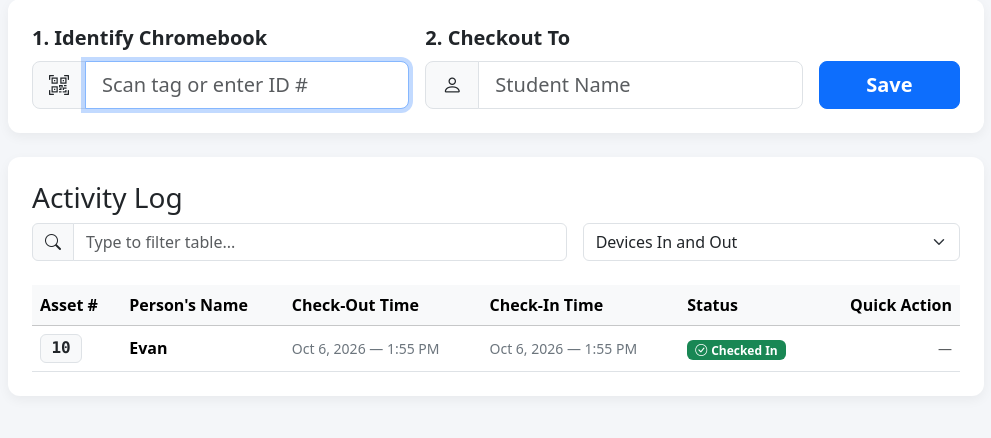
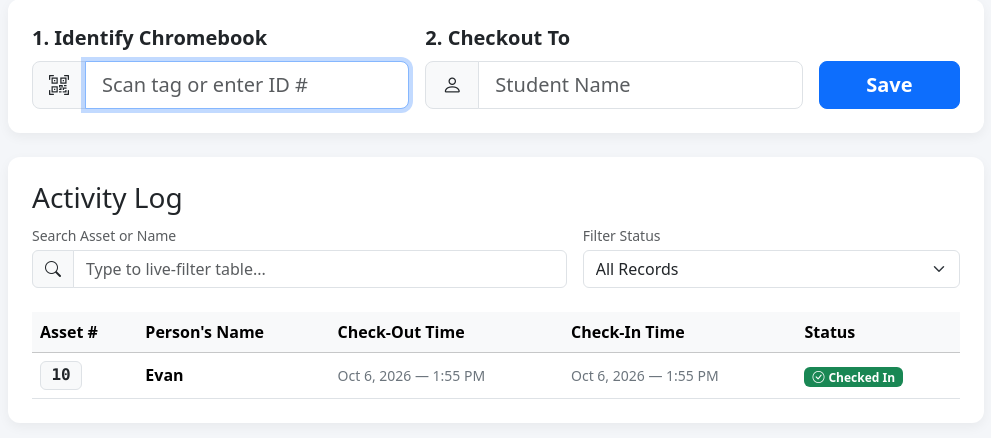
Before and after one commit to evansharp/loaner-kiosk, a PHP site: page / in a window 1280 px wide. Shown: the part 132-570 px from the top of the page, without its empty margins (144-1135 px from the left). Run offline with PHP 8.4, Linux system fonts and the light colour scheme; data comes from the database, SQL or seed files in the repository.

Commit message:
remove quick-action checkin

```diff
--- a/index.php
+++ b/index.php
@@ -272,17 +272,19 @@ $currentlyOut = $pdo->query("SELECT COUNT(*) FROM checkouts WHERE checkin_time I
             <!-- Filter Bar (Searches Asset # OR Name) -->
             <div class="row g-3 mb-4 align-items-end">
                 <div class="col-md-7">
+                    <label for="filter_query" class="form-label text-muted small mb-1">Search Asset or Name</label>
                     <div class="input-group">
                         <span class="input-group-text"><i class="bi bi-search"></i></span>
                         <input type="text" id="filter_query" class="form-control"
-                               placeholder="Type to filter table..." autocomplete="off">
+                               placeholder="Type to live-filter table..." autocomplete="off">
                     </div>
                 </div>
                 <div class="col-md-5">
+                    <label for="filter_status" class="form-label text-muted small mb-1">Filter Status</label>
                     <select id="filter_status" class="form-select">
-                        <option value="all" selected>Devices In and Out</option>
-                        <option value="active">Out Only</option>
-                        <option value="returned">In Only</option>
+                        <option value="all" selected>All Records</option>
+                        <option value="active">Currently Out Only</option>
+                        <option value="returned">Returned Only</option>
                     </select>
                 </div>
             </div>
@@ -297,13 +299,12 @@ $currentlyOut = $pdo->query("SELECT COUNT(*) FROM checkouts WHERE checkin_time I
                             <th>Check-Out Time</th>
                             <th>Check-In Time</th>
                             <th>Status</th>
-                            <th class="text-end">Quick Action</th>
                         </tr>
                     </thead>
                     <tbody>
                         <?php if (empty($checkouts)): ?>
                             <tr id="emptyStaticRow">
-                                <td colspan="6" class="text-center py-4 text-muted">
+                                <td colspan="5" class="text-center py-4 text-muted">
                                     <i class="bi bi-inbox fs-3 d-block mb-1"></i>
                                     No records found in database.
                                 </td>
@@ -333,24 +334,11 @@ $currentlyOut = $pdo->query("SELECT COUNT(*) FROM checkouts WHERE checkin_time I
                                             <span class="badge badge-returned px-2 py-1"><i class="bi bi-check-circle me-1"></i>Checked In</span>
                                         <?php endif; ?>
                                     </td>
-                                    <td class="text-end">
-                                        <?php if ($isOut): ?>
-                                            <form method="POST" action="index.php" class="d-inline">
-                                                <input type="hidden" name="checkout_id" value="<?= (int)$row['id'] ?>">
-                                                <input type="hidden" name="asset_number" value="<?= htmlspecialchars($row['asset_number']) ?>">
-                                                <button type="submit" class="btn btn-sm btn-outline-success">
-                                                    Check In Now
-                                                </button>
-                                            </form>
-                                        <?php else: ?>
-                                            <span class="text-muted small">—</span>
-                                        <?php endif; ?>
-                                    </td>
                                 </tr>
                             <?php endforeach; ?>
                         <?php endif; ?>
                         <tr id="noResultsRow" style="display: none;">
-                            <td colspan="6" class="text-center py-4 text-muted">
+                            <td colspan="5" class="text-center py-4 text-muted">
                                 <i class="bi bi-search fs-3 d-block mb-1"></i>
                                 No matching records found.
                             </td>
```
